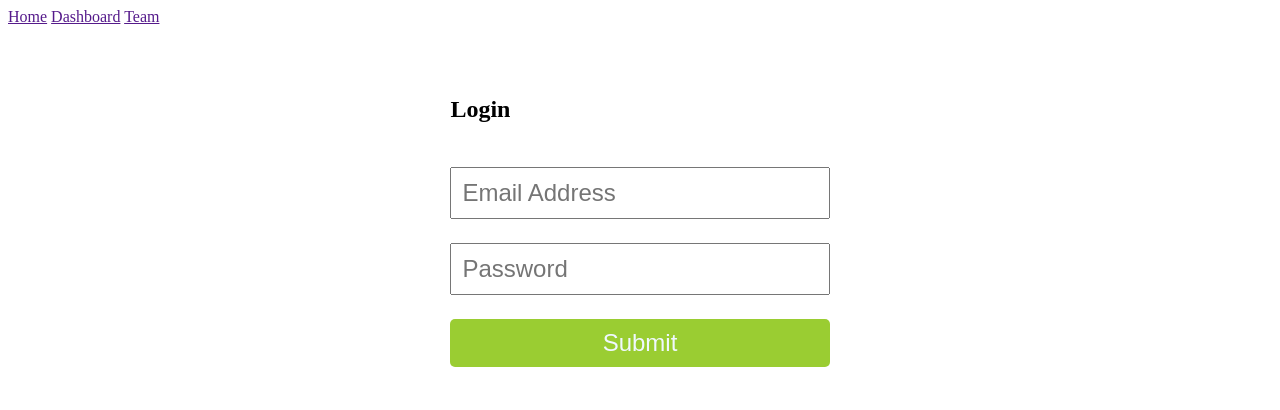
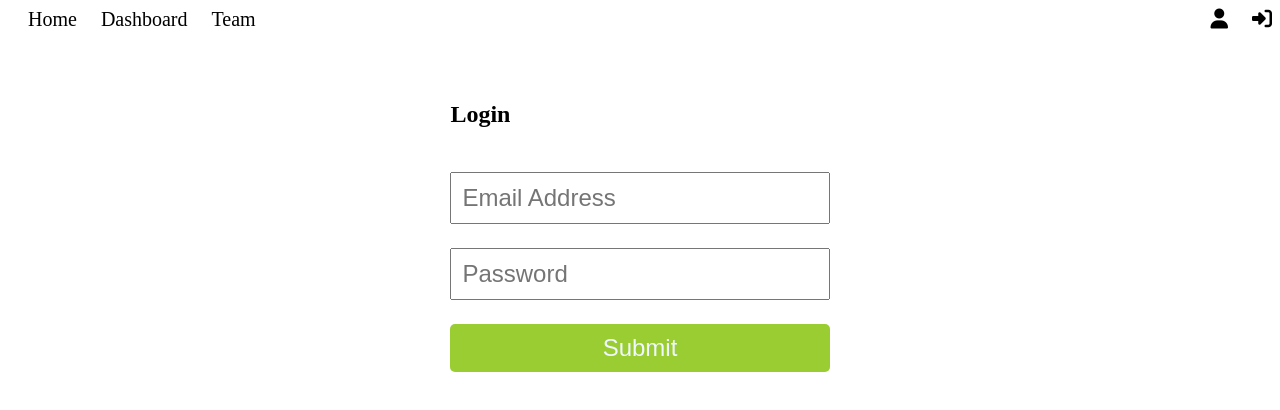
Before and after one commit to MinhajSiam/nyttc-org-main, a plain HTML site: page nyttc-org-main/practice.html in a window 1280 px wide. Drawn offline with Linux system fonts and the light colour scheme.

Commit message:
navbar added

```diff
--- a/nyttc-org-main/practice.html
+++ b/nyttc-org-main/practice.html
@@ -5,7 +5,20 @@
     <meta charset="UTF-8">
     <meta name="viewport" content="width=device-width, initial-scale=1.0">
     <title>Login Page</title>
+    <script src="https://kit.fontawesome.com/54a16c130a.js" crossorigin="anonymous"></script>
     <style>
+        nav {
+            display: flex;
+            justify-content: space-between;
+        }
+
+        nav a {
+            text-decoration: none;
+            color: black;
+            font-size: 20px;
+            margin-left: 20px;
+        }
+
         .login-container {
             display: flex;
             justify-content: center;
@@ -37,11 +50,15 @@
 
     <head>
         <nav>
-            <a href="">Home</a>
-            <a href="">Dashboard</a>
-            <a href="">Team</a>
-            <a href=""></a>
-            <a href=""></a>
+            <span>
+                <a href="">Home</a>
+                <a href="">Dashboard</a>
+                <a href="">Team</a>
+            </span>
+            <span>
+                <a href=""><i class="fa-solid fa-user"></i></a>
+                <a href=""><i class="fa-solid fa-right-to-bracket"></i></a>
+            </span>
         </nav>
     </head>
     <section class="login-container">
```
